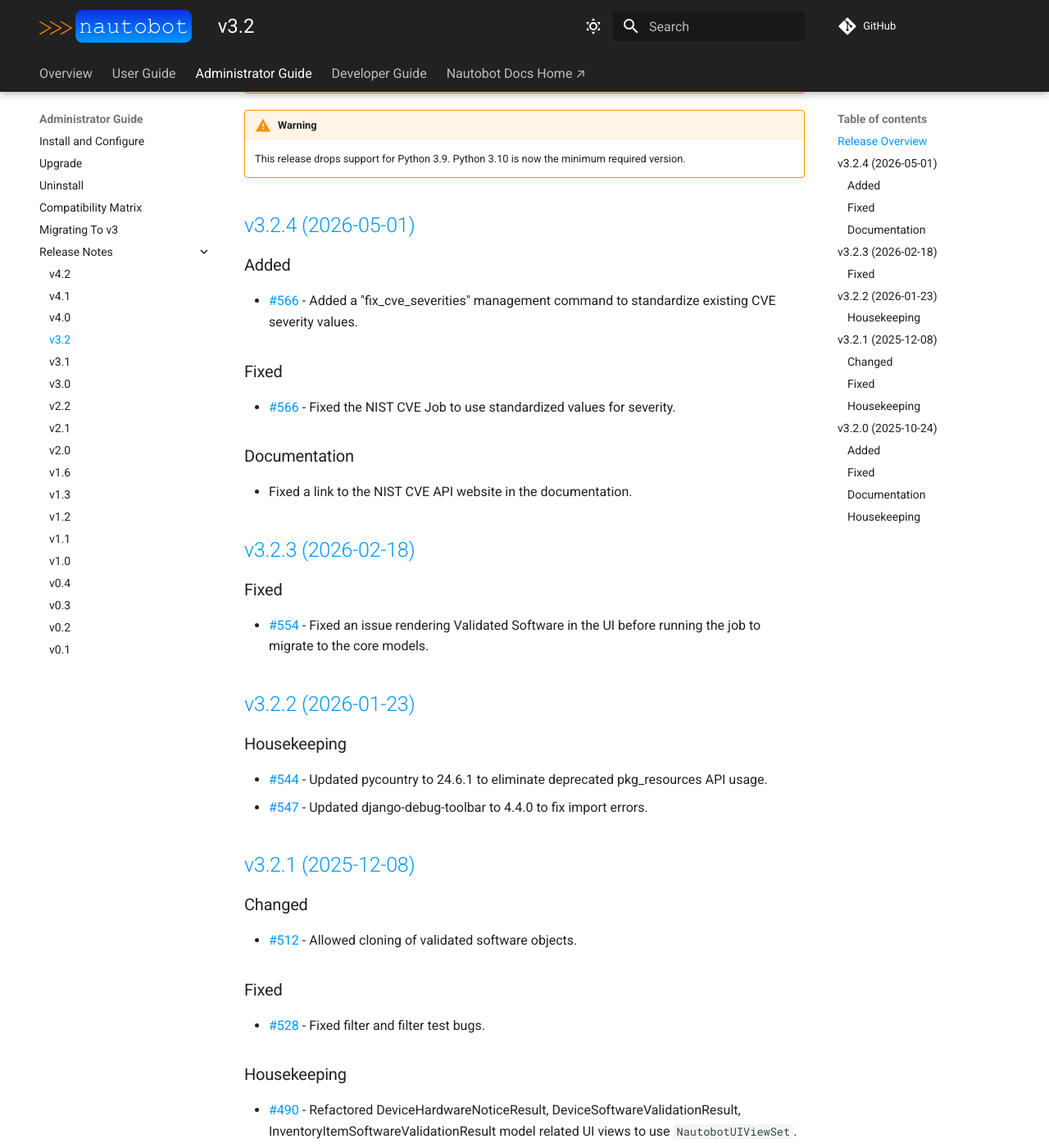
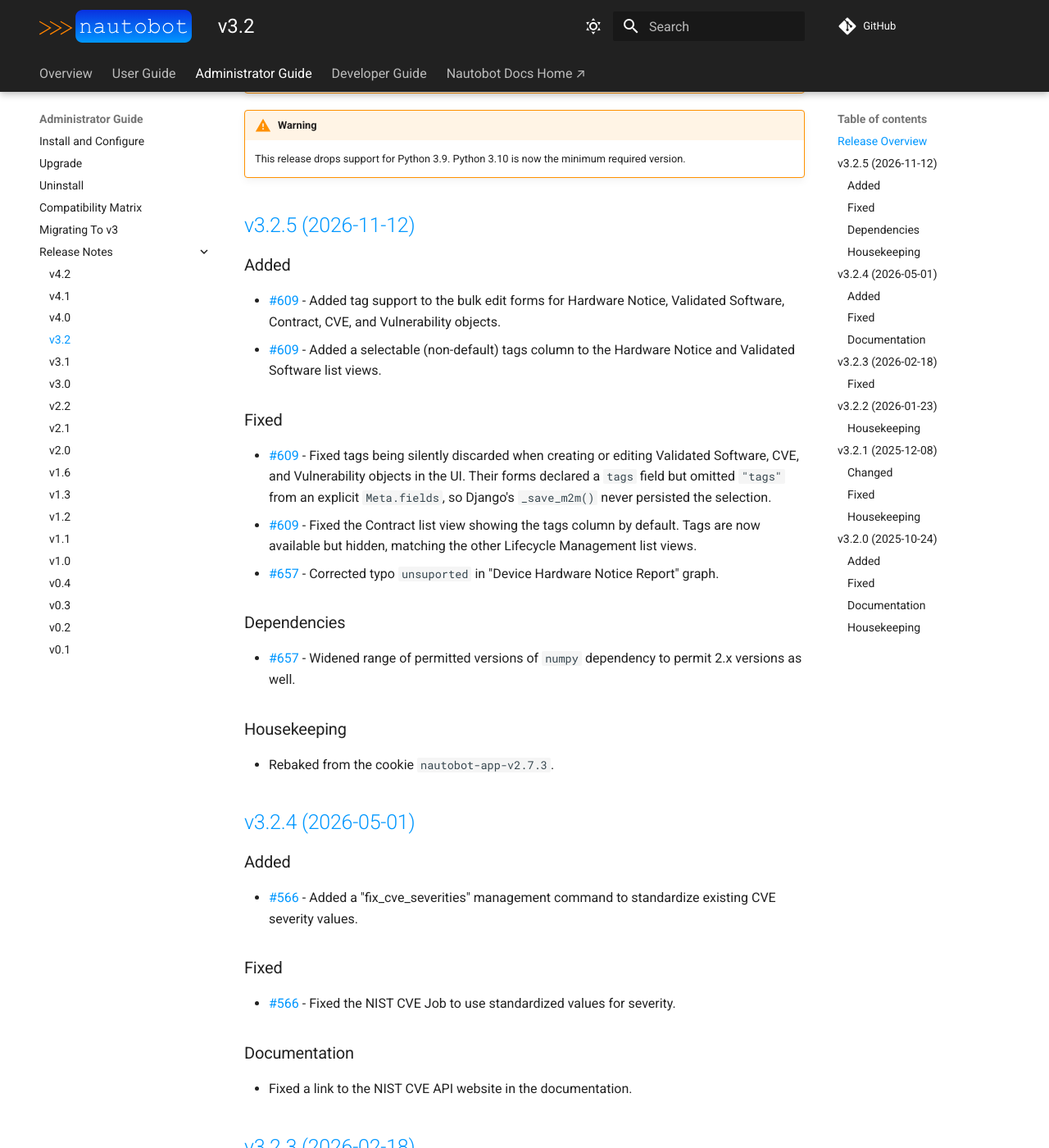
Before and after one commit to nautobot/nautobot-app-device-lifecycle-mgmt, an MkDocs documentation site: the page built from docs/admin/release_notes/version_3.2.md, in a window 1280 px wide and 1400 px high, scrolled down 427 px. Shown: the whole window at 82% size. Built offline with MkDocs 1.6.1 and Material for MkDocs 9.7.7, drawn with Linux system fonts in a browser that asks for light colours; comment, search, counter and statistics services are not loaded.

Commit message:
Update release notes from LTM 2.4 to develop

```diff
--- a/docs/admin/release_notes/version_3.2.md
+++ b/docs/admin/release_notes/version_3.2.md
@@ -14,6 +14,27 @@ Device Lifecycle Management App version 3.2.0 adds support for ArubaOS and PanOS
 
 <!-- towncrier release notes start -->
 
+
+## [v3.2.5 (2026-11-12)](https://github.com/nautobot/nautobot-app-device-lifecycle-mgmt/releases/tag/v3.2.5)
+
+### Added
+
+- [#609](https://github.com/nautobot/nautobot-app-device-lifecycle-mgmt/issues/609) - Added tag support to the bulk edit forms for Hardware Notice, Validated Software, Contract, CVE, and Vulnerability objects.
+- [#609](https://github.com/nautobot/nautobot-app-device-lifecycle-mgmt/issues/609) - Added a selectable (non-default) tags column to the Hardware Notice and Validated Software list views.
+
+### Fixed
+
+- [#609](https://github.com/nautobot/nautobot-app-device-lifecycle-mgmt/issues/609) - Fixed tags being silently discarded when creating or editing Validated Software, CVE, and Vulnerability objects in the UI. Their forms declared a `tags` field but omitted `"tags"` from an explicit `Meta.fields`, so Django's `_save_m2m()` never persisted the selection.
+- [#609](https://github.com/nautobot/nautobot-app-device-lifecycle-mgmt/issues/609) - Fixed the Contract list view showing the tags column by default. Tags are now available but hidden, matching the other Lifecycle Management list views.
+- [#657](https://github.com/nautobot/nautobot-app-device-lifecycle-mgmt/issues/657) - Corrected typo `unsuported` in "Device Hardware Notice Report" graph.
+
+### Dependencies
+
+- [#657](https://github.com/nautobot/nautobot-app-device-lifecycle-mgmt/issues/657) - Widened range of permitted versions of `numpy` dependency to permit 2.x versions as well.
+
+### Housekeeping
+
+- Rebaked from the cookie `nautobot-app-v2.7.3`.
 
 ## [v3.2.4 (2026-05-01)](https://github.com/nautobot/nautobot-app-device-lifecycle-mgmt/releases/tag/v3.2.4)
 
```
